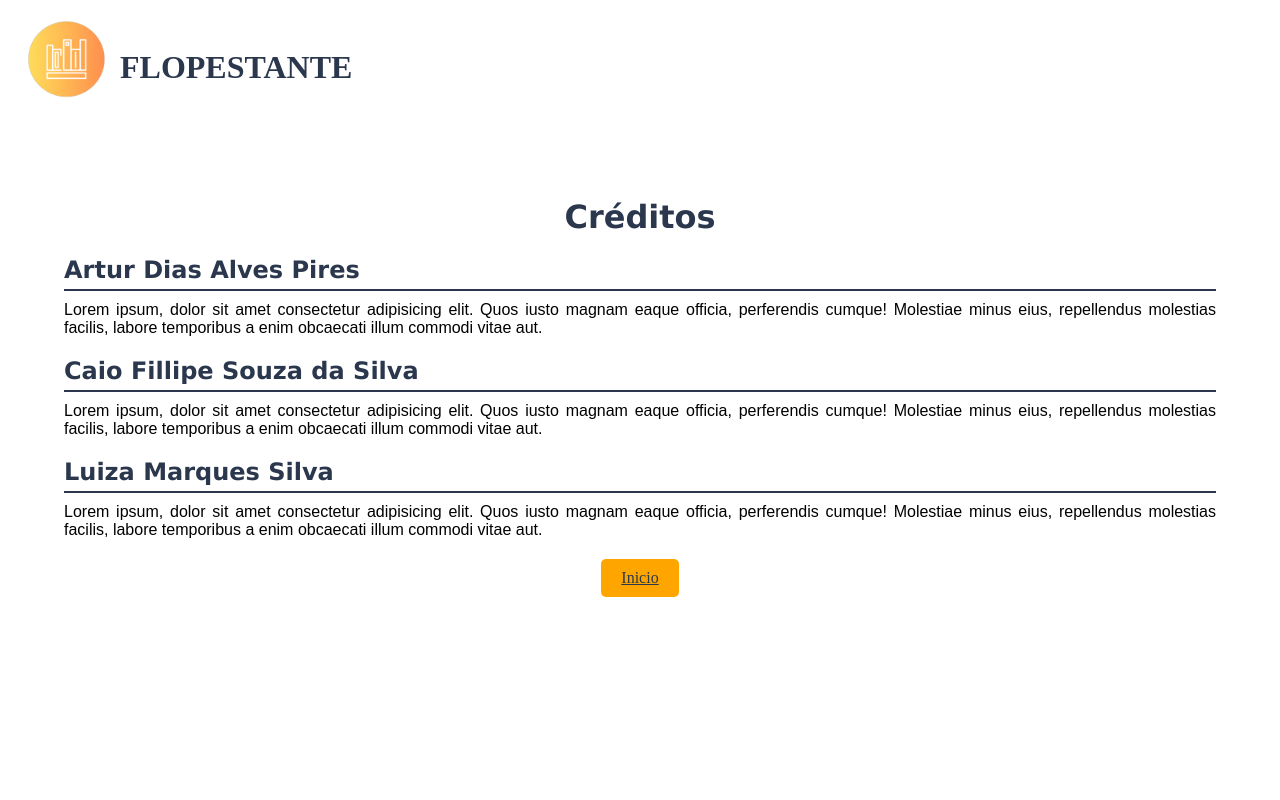
After one commit to CaioFillipe/Trabalho-Pratico-2-INF1A, a PHP site: page /creditos.html in a window 1280 px wide. The commit adds this page. Run offline with PHP 8.4, Linux system fonts and the light colour scheme.

Commit message:
Add files via upload

```diff
--- a/backend/salvar_livro.php
+++ b/backend/salvar_livro.php
@@ -21,7 +21,7 @@ if ($_SERVER['REQUEST_METHOD'] == 'POST') {
         $stmt->bind_param("sssi", $titulo, $foto_nome, $categoria, $usuario_id);
 
         if ($stmt->execute()) {
-            header("Location: ../dashboard.php?sucesso=1");
+            header("Location: ../paginaLivros.php?sucesso=1");
         } else {
             echo "Erro ao salvar o livro: " . $stmt->error;
         }
--- /dev/null
+++ b/creditos.html
@@ -0,0 +1,46 @@
+<!DOCTYPE html>
+<html lang="en">
+<head>
+    <meta charset="UTF-8">
+    <meta name="viewport" content="width=device-width, initial-scale=1.0">
+    <link rel="stylesheet" href="css/creditos.css">
+    <link rel="icon" href="img/6c2589cd04394c6bac9f4bff26e58045.png">
+    <title>Créditos</title>
+</head>
+<body>
+    <!--Logo e nome-->
+    <div class="logoNome">
+        <div class="logo">
+            <img src="img/6c2589cd04394c6bac9f4bff26e58045.png" alt="Logo">
+        </div>
+        <h1>FLOPESTANTE</h1>
+    </div>
+
+    <!--Conteúdo-->
+    <div class="conteudo">
+        <h1>Créditos</h1>
+
+        <h2>Artur Dias Alves Pires</h2>
+        <p>Lorem ipsum, dolor sit amet consectetur adipisicing elit.
+        Quos iusto magnam eaque officia, perferendis cumque! Molestiae minus
+        eius, repellendus molestias facilis, labore temporibus a enim obcaecati
+        illum commodi vitae aut.</p>
+
+        <h2>Caio Fillipe Souza da Silva</h2>
+        <p>Lorem ipsum, dolor sit amet consectetur adipisicing elit.
+        Quos iusto magnam eaque officia, perferendis cumque! Molestiae minus
+        eius, repellendus molestias facilis, labore temporibus a enim obcaecati
+        illum commodi vitae aut.</p>
+
+        <h2>Luiza Marques Silva</h2>
+        <p>Lorem ipsum, dolor sit amet consectetur adipisicing elit.
+        Quos iusto magnam eaque officia, perferendis cumque! Molestiae minus
+        eius, repellendus molestias facilis, labore temporibus a enim obcaecati
+        illum commodi vitae aut.</p>
+
+        <!--Voltar-->
+        <a href="login.php" id="voltar">Inicio</a>
+    </div>
+
+</body>
+</html>
--- /dev/null
+++ b/css/creditos.css
@@ -0,0 +1,72 @@
+* {
+    margin: 0;
+    padding: 0;
+    box-sizing: border-box;
+}
+
+body {
+    display: grid;
+    grid-template-rows: auto 1fr auto;
+    min-height: 100vh;
+    background-color: #f4f4f4;
+}
+
+/*Logo e nome */
+.logoNome {
+    align-items: center;
+    padding: 15px 20px;
+    color: #2a374d;
+    background-color: white;
+    display: flex;
+}
+
+.logo img {
+    height: 100px;
+}
+
+/*Conteúdo*/
+.conteudo {
+    height: 100%;
+    width: 100%;
+    padding: 5%;
+    background-color: white;
+    text-align: center;
+}
+
+.conteudo h1 {
+    font-family: Verdana, Geneva, Tahoma, sans-serif;
+    color: #2a374d;
+    margin-bottom: 20px;
+}
+
+.conteudo h2 {
+    font-family: Verdana, Geneva, Tahoma, sans-serif;
+    color: #2a374d;
+    margin-top: 20px;
+    border-bottom: 2px solid #2a374d;
+    padding-bottom: 5px;
+    text-align: justify;
+}
+
+.conteudo p {
+    font-family: Arial, Helvetica, sans-serif;
+    text-align: justify;
+    margin-top: 10px;
+}
+
+/*voltar*/
+#voltar {
+    background: orange;
+    color: #2a374d;
+    padding: 10px 20px;
+    border: none;
+    border-radius: 5px;
+    cursor: pointer;
+    font-size: 16px;
+    margin: 20px;
+    display: inline-block;
+}
+
+#voltar:hover {
+    background-color: rgb(155, 101, 0);
+}
--- a/css/paginaLivros.css
+++ b/css/paginaLivros.css
@@ -21,7 +21,6 @@ header{
     text-align: justify;
     padding-bottom: 5%;
 }
-
 
 
 section{
--- a/js/modal.js
+++ b/js/modal.js
@@ -1,3 +1,4 @@
+
 $("#adicionar-livro").on('click', function(){
     $("#modal").get(0).classList.remove("sumida");
     $("#modal").get(0).classList.add("aparecida");
```
Also changed, not shown: css/paginaPrincipal.css (+21 -0 lines), login.php (+5 -2 lines).
